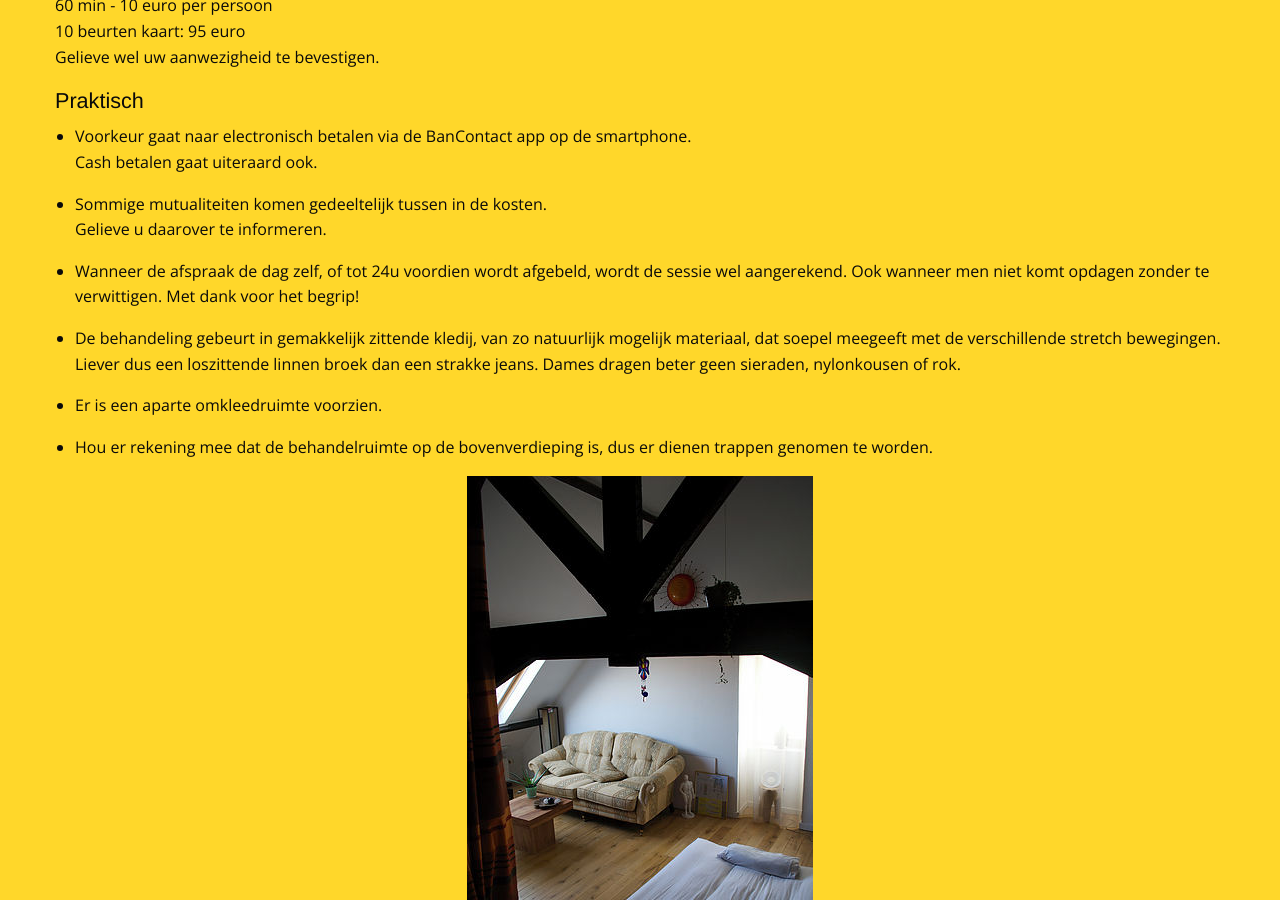
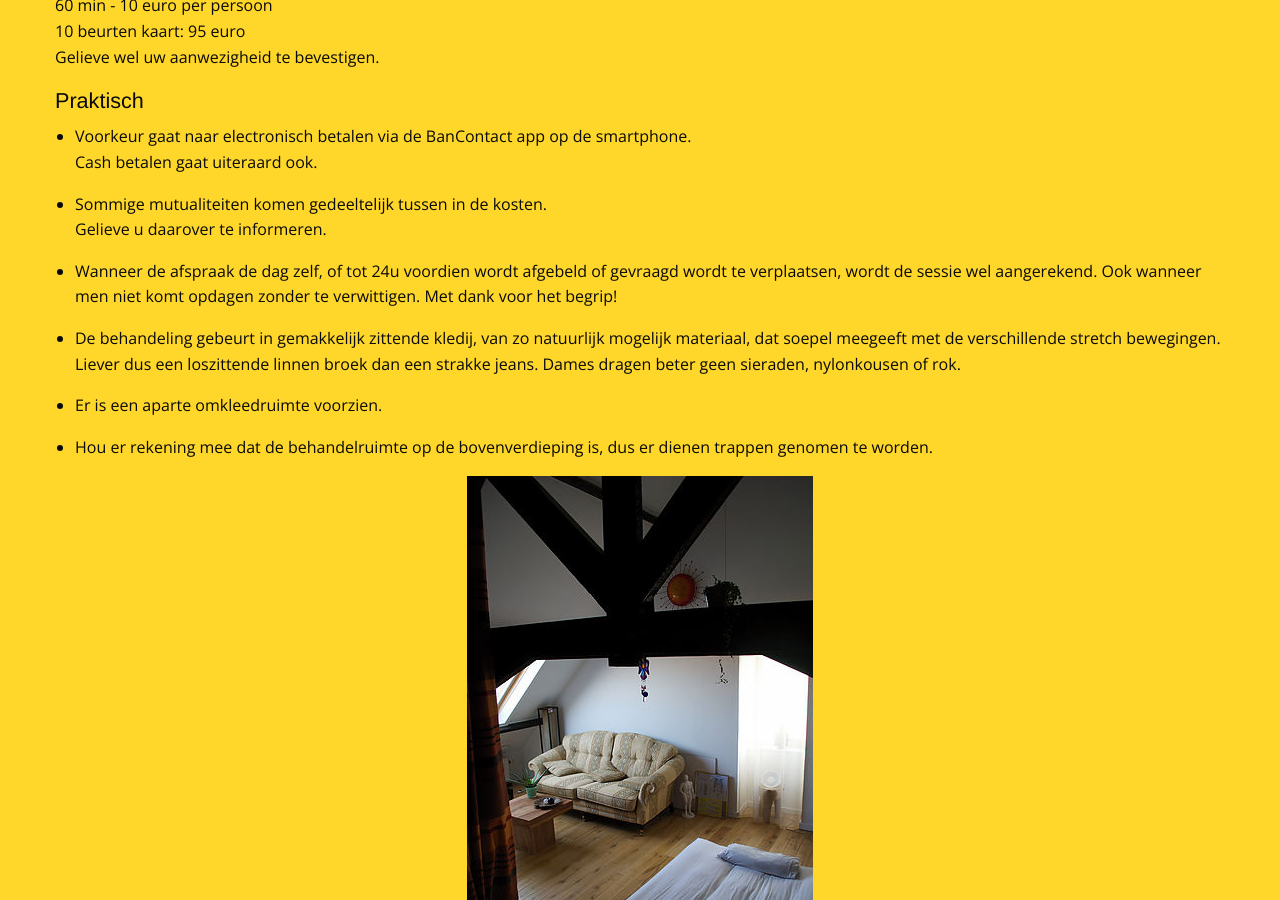
Before and after one commit to manopura/manopura.github.io, a Jekyll site: the page built from praktisch.md, in a window 1280 px wide and 900 px high, scrolled down 950 px. Built offline with Jekyll 4.4.1, drawn with Linux system fonts in a browser that asks for light colours; nearby versions of some CDN libraries; our own code applies the rules of GitHub Pages for plain Markdown files.

Commit message:
Update praktisch.md

```diff
--- a/praktisch.md
+++ b/praktisch.md
@@ -52,7 +52,7 @@ Cash betalen gaat uiteraard ook.
 + Sommige mutualiteiten komen gedeeltelijk tussen in de kosten.
 Gelieve u daarover te informeren.
 
-+ Wanneer de afspraak de dag zelf, of tot 24u voordien wordt afgebeld, wordt de sessie wel aangerekend. Ook wanneer men niet komt opdagen zonder te verwittigen. Met dank voor het begrip!
++ Wanneer de afspraak de dag zelf, of tot 24u voordien wordt afgebeld of gevraagd wordt te verplaatsen, wordt de sessie wel aangerekend. Ook wanneer men niet komt opdagen zonder te verwittigen. Met dank voor het begrip!
 
 
 + De behandeling gebeurt in gemakkelijk zittende kledij, van zo natuurlijk mogelijk materiaal, dat soepel meegeeft met de verschillende stretch bewegingen. Liever dus een loszittende linnen broek dan een strakke jeans. Dames dragen beter geen sieraden, nylonkousen of rok.
```
